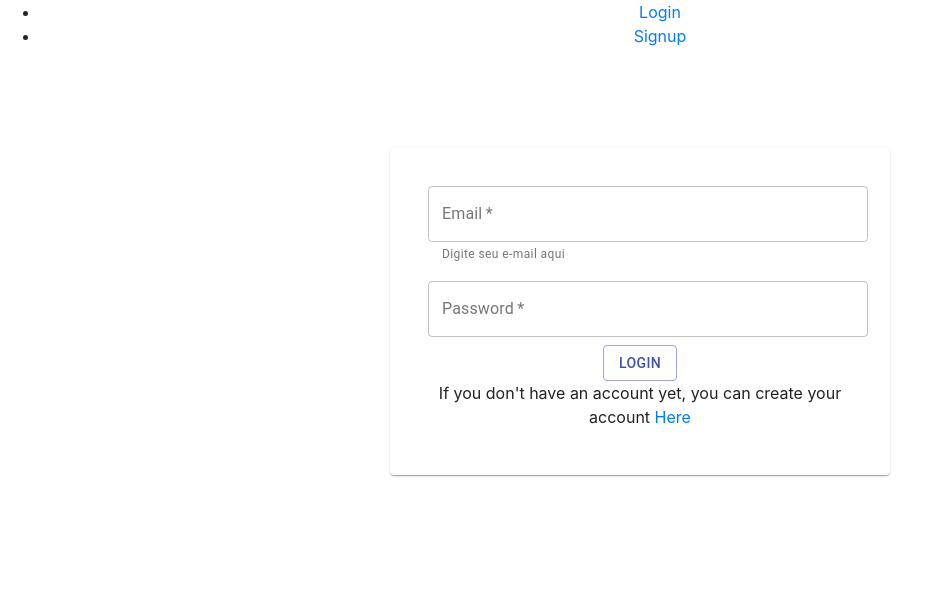
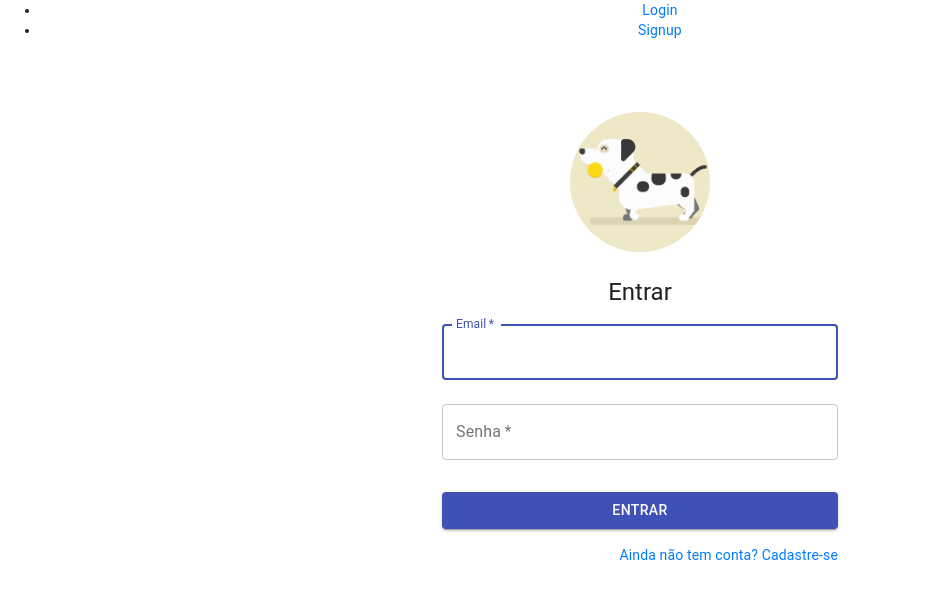
Before and after one commit to layzafloriano/desapet-client, a React (Create React App) app: page /login in a window 1280 px wide. Shown: the top 598 px of the page, without its empty margins (0-931 px from the left). Built offline with nearby package versions, Linux system fonts and the light colour scheme; no server answers.

Commit message:
layout login

```diff
--- a/src/components/auth/Login.js
+++ b/src/components/auth/Login.js
@@ -1,33 +1,47 @@
 import React, { useState } from 'react';
-import AuthService from '../providers/auth-service';
 import { Link } from 'react-router-dom';
 import { makeStyles } from '@material-ui/core/styles';
 import TextField from '@material-ui/core/TextField';
 import Button from "@material-ui/core/Button";
-import Card from '@material-ui/core/Card';
 import Container from '@material-ui/core/Container';
+import CssBaseline from '@material-ui/core/CssBaseline';
+import FormControlLabel from '@material-ui/core/FormControlLabel';
+import Checkbox from '@material-ui/core/Checkbox';
+import UiLink from '@material-ui/core/Link';
+import Grid from '@material-ui/core/Grid';
+import Typography from '@material-ui/core/Typography';
 import Error from '../error/Error';
-
+import AuthService from '../providers/auth-service';
 
 const useStyles = makeStyles(theme => ({
-  // container: {
-  //   display: 'flex',
-  //   flexWrap: 'wrap',
-  //   flexDirection: 'column',
-  // },
-  textField: {
-    marginLeft: theme.spacing(1),
-    marginRight: theme.spacing(1),
+  '@global': {
+    body: {
+      backgroundColor: theme.palette.common.white,
     },
-  menu: {
-    width: 200,
   },
-  card: {
-    maxWidth: 500,
-    margin: '0 auto',
-    marginTop: 100,
-    padding: 30
+  paper: {
+    marginTop: theme.spacing(8),
+    display: 'flex',
+    flexDirection: 'column',
+    alignItems: 'center',
   },
+  form: {
+    width: '100%', // Fix IE 11 issue.
+    marginTop: theme.spacing(1),
+  },
+  submit: {
+    margin: theme.spacing(3, 0, 2),
+  },
+  avatar: {
+    margin: theme.spacing(1, 1, 3),
+  },
+  avatarImg: {
+    objectFit: 'cover',
+    width: 140,
+    height: 140,
+    borderRadius: 300,
+    overflow: 'hidden',
+  }
 }));
 
 const Login = (props) => {
@@ -67,10 +81,22 @@ const Login = (props) => {
   }
 
   return(
-    <Container maxWidth="sm">
-      <Card className={classes.card}>
-        <form onSubmit={handleFormSubmit} className={classes.container} noValidate autoComplete="off">
+    <Container component="main" maxWidth="xs">
+      <CssBaseline />
+      <div className={classes.paper}>
+        <picture className={classes.avatar}>
+          <img
+            className={classes.avatarImg}
+            src="./assets/pet-random-1.gif"
+            alt="Pet fofinho"
+          />
+        </picture>
+        <Typography component="h1" variant="h5">
+          Entrar
+        </Typography>
+        <form onSubmit={handleFormSubmit} className={classes.container} noValidate>
           <div>{renderError()}</div>
+
           <TextField
             id="username"
             name="username"
@@ -79,38 +105,44 @@ const Login = (props) => {
             fullWidth
             required
             className={classes.textField}
-          helperText="Digite seu e-mail aqui"
-          // margin="normal"
-          style={{ margin: 8 }}
+            margin="normal"
+            autoComplete="email"
+            autoFocus
             onChange={handleChange('username')}
           />
-
           <TextField
             id="standard-password-input"
-          label="Password"
+            name="password"
+            label="Senha"
+            type="password"
             variant="outlined"
             fullWidth
             required
             className={classes.textField}
-          type="password"
             autoComplete="current-password"
-          // margin="normal"
-          style={{ margin: 8 }}
+            margin="normal"
             onChange={handleChange('password')}
           />
-
           <Button
-          variant="outlined"
+            type="submit"
+            fullWidth
+            variant="contained"
             color="primary"
-          type="submit">
-          Login
+            className={classes.submit}
+          >
+            Entrar
           </Button>
-
+          <Grid container>
+            <Grid item xs>
+            </Grid>
+            <Grid item>
+              <Link to={"/signup"}>
+                Ainda não tem conta? Cadastre-se
+              </Link>
+            </Grid>
+          </Grid>
         </form>
-        <p>If you don't have an account yet, you can create your account
-            <Link to={"/signup"}> Here</Link>
-        </p>
-      </Card>
+      </div>
     </Container>
   )
 }
```
Also changed, not shown: public/assets/pet-random-1.gif (added). Lines whose indentation alone changed are shown as unchanged.
